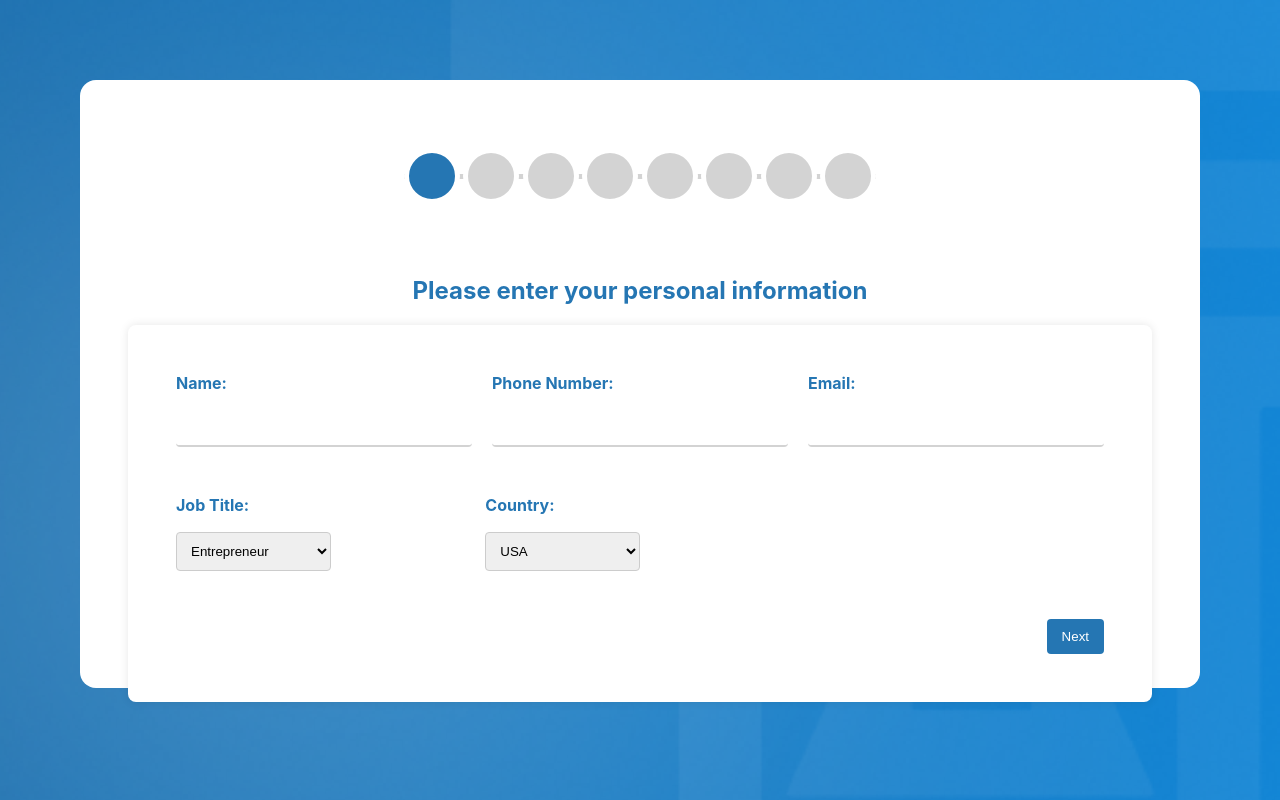
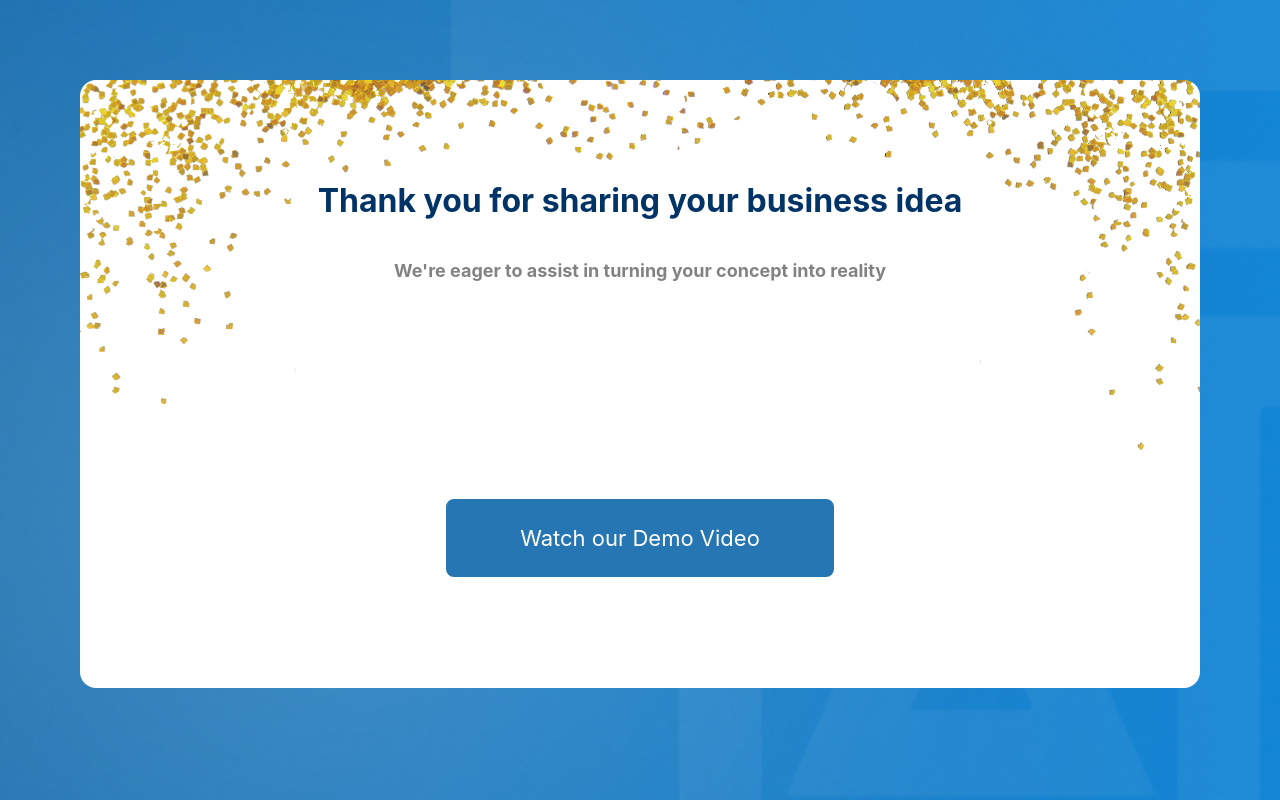
Before and after one commit to mohamedmagdy7/builder.ai, a React (Create React App) app: page / in a window 1280 px wide. Shown: the top 800 px of the page. Built offline with nearby package versions, Linux system fonts and the light colour scheme.

Commit message:
video done

```diff
--- a/src/App.css
+++ b/src/App.css
@@ -122,3 +122,24 @@ input[type="text"]:focus::placeholder {
 .input-container span:hover {
   text-decoration: underline;
 }
+
+.button-link {
+  border: 2px solid #2576b3;
+  border-radius: 8px;
+  text-decoration: none;
+  background-color: #2576b3;
+  color: white;
+  padding-left: 4.5rem;
+  padding-right: 4.5rem;
+  padding-top: 1.5rem;
+  padding-bottom: 1.5rem;
+  margin-top: 5rem;
+  font-size: 22px;
+}
+
+.success {
+  background-image: url("./Steps/image3.png");
+  background-repeat: no-repeat;
+  background-position: center;
+  background-size: cover;
+}
--- a/src/App.js
+++ b/src/App.js
@@ -12,12 +12,12 @@ import "./App.css";
 import Video from "./Steps/Video";
 
 function App() {
-  const [currentStep, setCurrentStep] = useState(0);
+  const [currentStep, setCurrentStep] = useState(7);
   const [opacity, setOpacity] = useState(1);
   const [values, setValues] = useState({});
   const [aiResponse, setAiResponse] = useState({});
 
-  const steps = [0, 1, 2, 3, 4, 5, 6, 7];
+  const steps = [0, 1, 2, 3, 4, 5, 6];
 
   const handleStepChange = async (step) => {
     const delay = (ms) => new Promise((resolve) => setTimeout(resolve, ms));
@@ -43,12 +43,14 @@ function App() {
 
   return (
     <div className="App">
-      <div className="builder-container">
-        <div style={{ display: "flex", justifyContent: "center" }}>
-          <div style={{ width: "50%" }}>
-            <Stepper steps={steps} currentStep={currentStep} />
+      <div className="builder-container success">
+        {currentStep !== 7 && (
+          <div style={{ display: "flex", justifyContent: "center" }}>
+            <div style={{ width: "50%" }}>
+              <Stepper steps={steps} currentStep={currentStep} />
+            </div>
           </div>
-        </div>
+        )}
         <div style={{ opacity: opacity }} className="steps-container">
           {currentStep === 0 && (
             <Step0
@@ -115,7 +117,7 @@ function App() {
               }}
             />
           )}
-          {currentStep === 7 && <Video />}
+          {currentStep === 7 && <Video aiResponse={aiResponse} />}
         </div>
       </div>
     </div>
--- a/src/Steps/Video.js
+++ b/src/Steps/Video.js
@@ -7,13 +7,33 @@ const Video = ({ aiResponse }) => {
           display: "flex",
           alignItems: "center",
           flexDirection: "column",
+          textAlign: "center",
         }}
       >
-        <h2>{aiResponse?.response}</h2>
-        <video width="640" height="360" controls>
-          <source src={aiResponse?.video} type="video/mp4" />
-          Your browser does not support the video tag.
-        </video>
+        <h1 style={{ color: "#003366" }}>
+          Thank you for sharing your business idea
+        </h1>
+        <p
+          style={{
+            color: "#828282",
+            fontWeight: "700",
+            fontSize: "18px",
+          }}
+        >
+          We're eager to assist in turning your concept into reality
+        </p>
+        <p style={{ color: "#828282", fontSize: "24px", marginTop: "3rem" }}>
+          {aiResponse?.response}
+        </p>
+        <p style={{ color: "#828282", fontSize: "24px" }}></p>
+        <a
+          href={aiResponse?.video}
+          target="_blank"
+          rel="noreferrer"
+          className="button-link"
+        >
+          Watch our Demo Video
+        </a>
       </div>
     </div>
   );
```
Also changed, not shown: src/Steps/image3.png (added).
